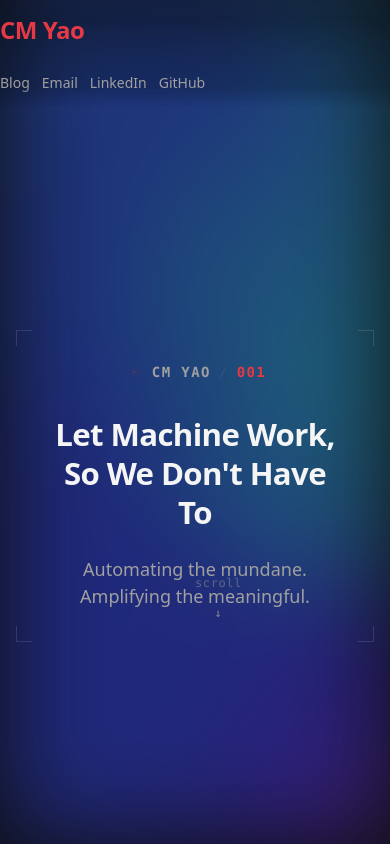
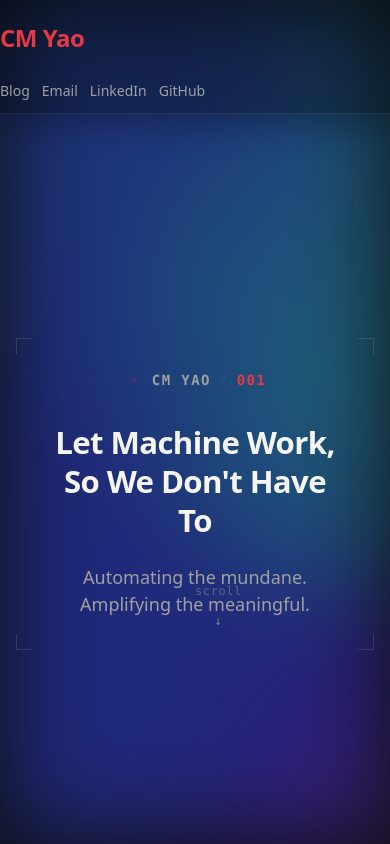
Before and after one commit to shuaiyy-ux/Personal_Web, a website built with Vite: page index.html in a window 390 px wide. Shown: the top 844 px of the page. Built offline with nearby package versions, Linux system fonts and the light colour scheme; animation ran at ten frames a second.

Commit message:
commit header

```diff
--- a/src/styles/header.css
+++ b/src/styles/header.css
@@ -8,12 +8,11 @@
   top: 0;
   z-index: 20;
   backdrop-filter: blur(12px);
-  background: rgba(0, 0, 0, 0.18);
-  border-bottom: 1px solid rgba(255, 255, 255, 0.04);
-  box-shadow: 0 8px 24px rgba(0, 0, 0, 0.28);
+  background: rgba(0, 0, 0, 0.24);
+  border-bottom: 1px solid rgba(255, 255, 255, 0.06);
+  box-shadow: 0 8px 24px rgba(0, 0, 0, 0.22);
   overflow: hidden;
-  mask-image: linear-gradient(180deg, transparent 0%, #000 18%, #000 82%, transparent 100%);
-  -webkit-mask-image: linear-gradient(180deg, transparent 0%, #000 18%, #000 82%, transparent 100%);
+  padding-top: max(var(--space-2), env(safe-area-inset-top));
 }
 
 .site-header__inner {
@@ -49,6 +48,14 @@
 }
 
 @media (max-width: 768px) {
+  .site-header {
+    background: rgba(0, 0, 0, 0.32);
+    border-bottom-color: rgba(255, 255, 255, 0.08);
+    box-shadow: 0 12px 30px rgba(0, 0, 0, 0.28);
+    mask-image: none;
+    -webkit-mask-image: none;
+  }
+
   .site-header__inner {
     flex-direction: column;
     align-items: flex-start;
```
